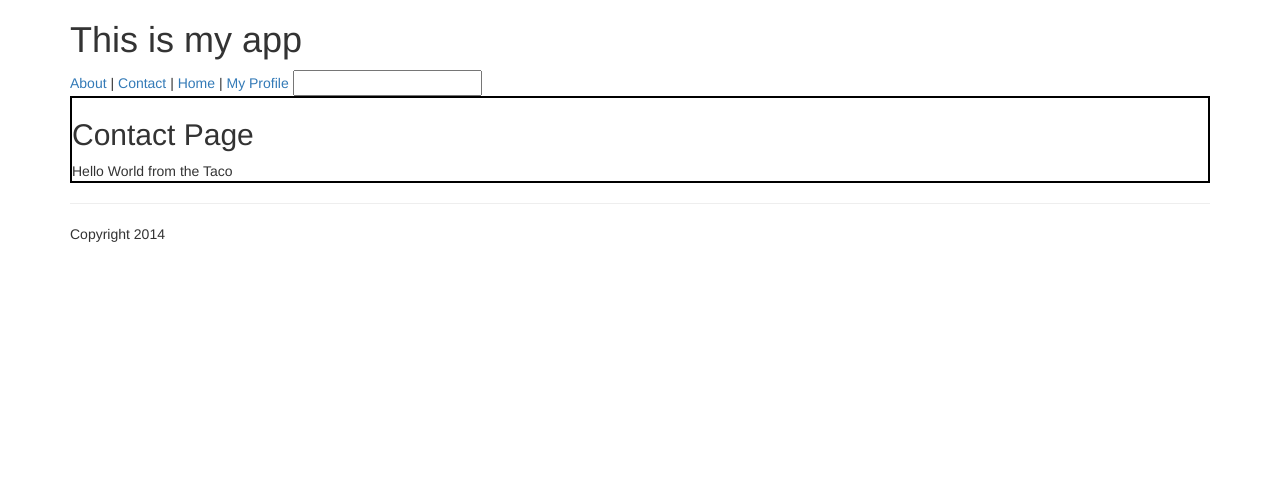
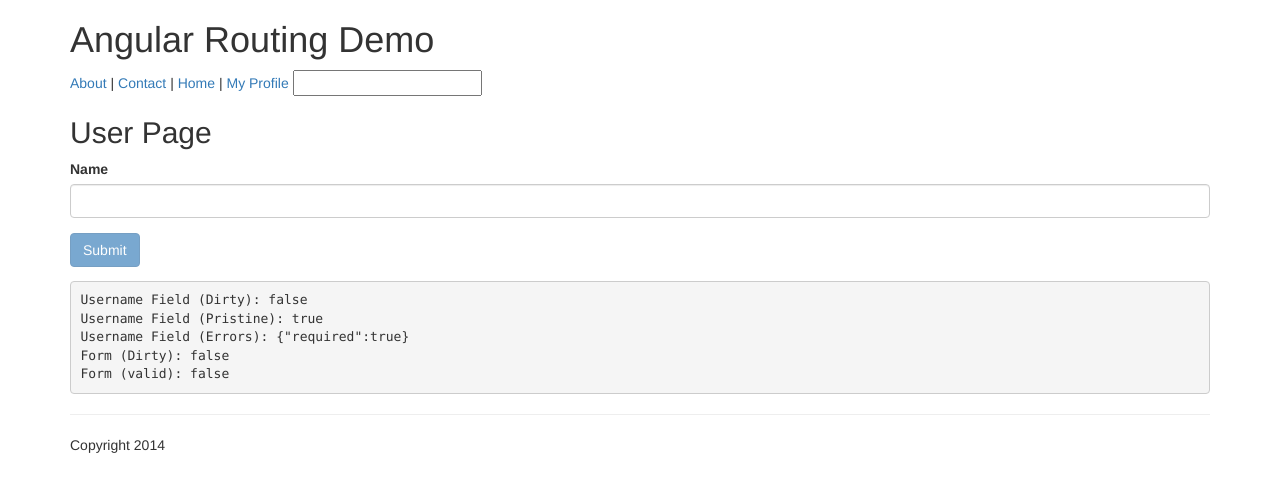
Before and after one commit to leviross/angular_routing_demo, a plain HTML site: page index.html at #!/contact in a window 1280 px wide. Drawn offline with nearby package versions, Linux system fonts and the light colour scheme; some packages are replaced by stand-ins of ours; a script that the page names is missing.

Commit message:
angular form validation

```diff
--- a/index.html
+++ b/index.html
@@ -8,15 +8,13 @@
   <script type="text/javascript" src="http://angular-ui.github.io/bootstrap/ui-bootstrap-tpls-0.12.0.min.js"></script>
   <script type="text/javascript" src="script.js"></script>
   <style>
-  .myView {
-    border: 2px solid black;
-  }
+
   </style>
 </head>
 <body ng-app="MyApp">
 
   <div class="container">
-    <h1>This is my app</h1>
+    <h1>Angular Routing Demo</h1>
     <a href="#!/about">About</a> | <a href="#!/contact">Contact</a> | <a href="#!/">Home</a> | <a href="#!/profiles/{{taco}}">My Profile</a>
     <input type="text" ng-model="taco">
     <div class="myView">
--- a/page3.html
+++ b/page3.html
@@ -1,2 +1,32 @@
-<h2>Contact Page</h2>
-{{greeting}}
+<h2>User Page</h2>
+
+<form class="form" name="userForm" ng-submit="userForm.$valid && taco()" novalidate>
+
+  <div class="form-group" ng-class="{'has-error': userForm.userNameField.$dirty && userForm.userNameField.$invalid}">
+    <label class="control-label">Name</label>
+
+    <input type="email" class="form-control" ng-model="username" name="userNameField" ng-minlength="3" ng-model-options="{debounce: {'default': 300}}"required >
+
+    <div ng-messages="userForm.userNameField.$error"
+      ng-messages-include="my-custom-messages"
+      ng-show="userForm.userNameField.$dirty && userForm.userNameField.$invalid" >
+    </div>
+
+  </div>
+  <input type="submit" class="btn btn-primary" ng-disabled="userForm.$pristine || userForm.$invalid">
+
+</form>
+<pre>
+Username Field (Dirty): {{userForm.userNameField.$dirty}}
+Username Field (Pristine): {{userForm.userNameField.$pristine}}
+Username Field (Errors): {{userForm.userNameField.$error}}
+Form (Dirty): {{userForm.$dirty}}
+Form (valid): {{userForm.$valid}}
+</pre>
+
+<script type="text/ng-template" id="my-custom-messages">
+  <div class="help-block" ng-message="required">This field is required</div>
+  <div class="help-block" ng-message="minlength"> This field is too short!</div>
+  <div class="help-block" ng-message="email"> This is not an email!</div>
+  <div class="help-block" ng-message="number"> Not a number!</div>
+</script>
--- a/script.js
+++ b/script.js
@@ -2,6 +2,10 @@ var app = angular.module('MyApp', ['ui.bootstrap', 'ngMessages', 'ngRoute']);
 
 app.controller('TacoController', ['$scope', '$http', function($scope, $http) {
   $scope.greeting = "Hello World from the Taco";
+
+  $scope.taco = function() {
+    alert("something");
+  }
 }]);
 
 app.controller('BurritoController', ['$scope', '$http', function($scope, $http) {
```
